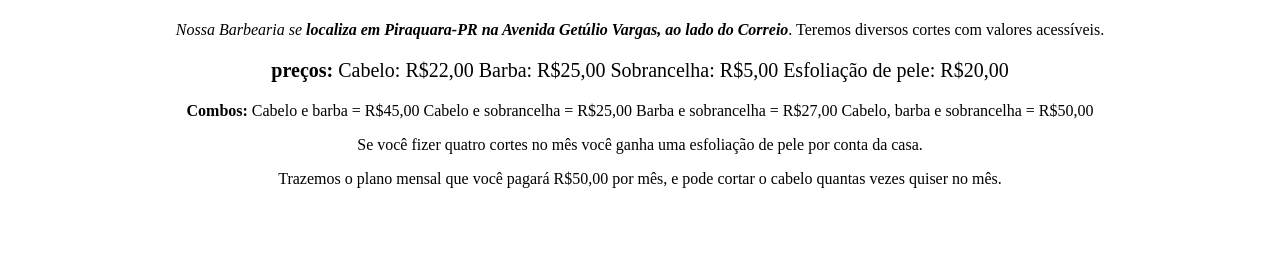
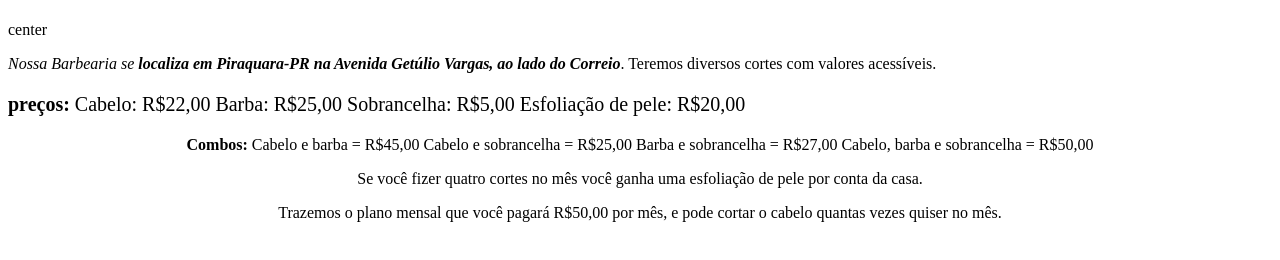
Before and after one commit to du-rock/.html, a plain HTML site: page index.html in a window 1280 px wide. Drawn offline with Linux system fonts and the light colour scheme.

Commit message:
Update index.html

```diff
--- a/index.html
+++ b/index.html
@@ -8,17 +8,13 @@
 <link rel="stylesheet" href="style.css">
 
 <style>
-p {
-text-align: center
-
-}
 
 </style>
 
 </head>
 <body>
     <h1 style="text-align: center"><strong><title>Dark Barbers</title></strong></h1>
-
+center
     <p style=""><em>Nossa Barbearia se <strong>localiza em Piraquara-PR na Avenida Getúlio Vargas, ao lado do Correio</strong></em>.
     Teremos diversos cortes com valores acessíveis.</p>
 
```
